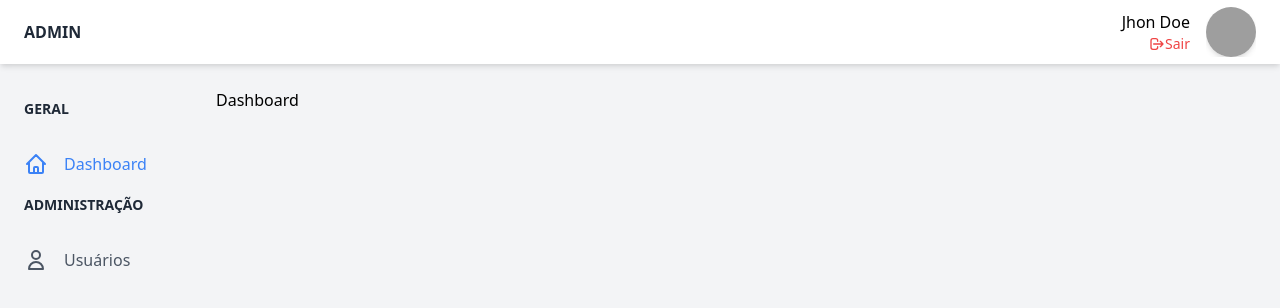
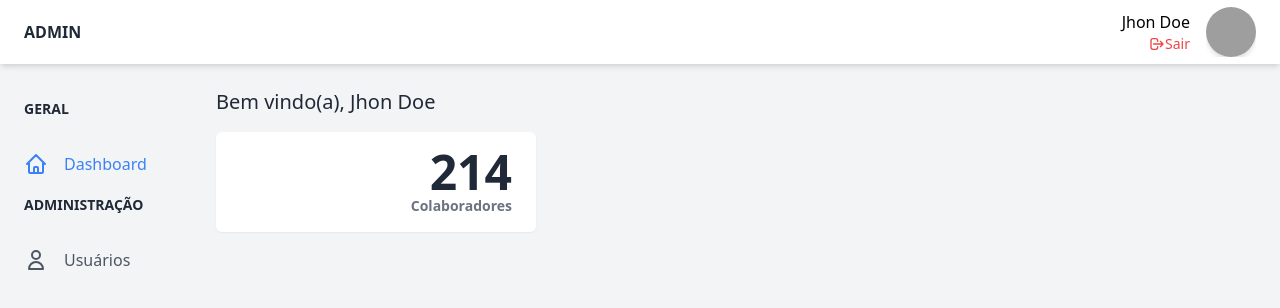
Before and after one commit to santanarscs/portal-telebit, a Next.js app: page /dashboard in a window 1280 px wide. Shown: the top 308 px of the page. Built offline with nearby package versions, Linux system fonts and the light colour scheme; grey boxes are pictures that could not be loaded.

Commit message:
add card in dashboard

```diff
--- a/src/pages/dashboard.tsx
+++ b/src/pages/dashboard.tsx
@@ -5,10 +5,16 @@ export default function Dashboard() {
   return (
     <div className="flex flex-col min-h-screen bg-gray-100">
       <Header />
-      <div className="flex my-6 px-6 max-w-7xl">
+      <div className="flex my-6 px-6 max-w-screen-2xl">
         <Sidebar />
-        <div className="flex-1 gap-4">
-          <h1>Dashboard</h1>
+        <div className="flex-1 gap-4 flex flex-col">
+          <h1 className="text-xl text-gray-800">Bem vindo(a), Jhon Doe</h1>
+          <div className="max-w-xs">
+            <div className="bg-white py-4 px-6 rounded-md shadow-sm flex flex-col items-end">
+              <strong className="text-gray-800 text-5xl">214</strong>
+              <small className="text-gray-500 text-sm font-bold">Colaboradores</small>
+            </div>
+          </div>
         </div>
       </div>
     </div>
```
